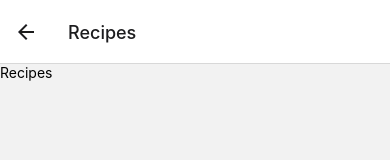
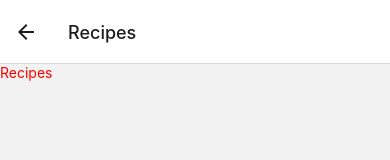
Before and after one commit to mbergq/recipes, a React Native app: screen /Recipes in a window 390 px wide. Shown: the top 160 px of the page. Built offline with nearby package versions, Linux system fonts and the light colour scheme.

Commit message:
edit eslint config file

```diff
--- a/Test.tsx
+++ b/Test.tsx
@@ -1,8 +1,5 @@
-import React from "react";
-
 import { Text } from "react-native";
 function Test() {
-  return <Text>Recipes</Text>;
+  return <Text style={{ color: "red" }}>Recipes</Text>;
 }
-
 export default Test;
--- a/package.json
+++ b/package.json
@@ -25,6 +25,8 @@
     "@typescript-eslint/eslint-plugin": "^8.1.0",
     "@typescript-eslint/parser": "^8.1.0",
     "eslint": "^8.57.0",
+    "eslint-plugin-react": "^7.35.0",
+    "eslint-plugin-react-native": "^4.1.0",
     "typescript": "^5.5.4",
     "typescript-eslint": "^8.1.0"
   },
```
Also changed, not shown: eslint.config.mjs (deleted, +0 -9 lines), .eslintrc.json, 1 other file (tests, documents, lock files or other folders).
